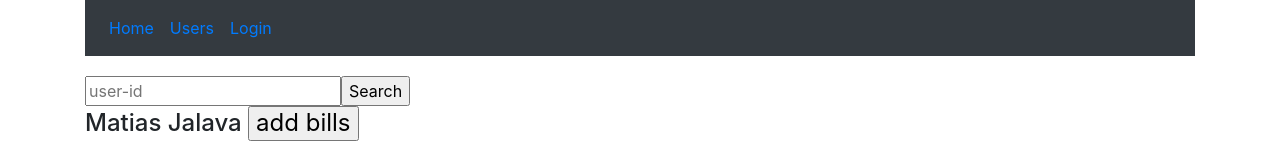
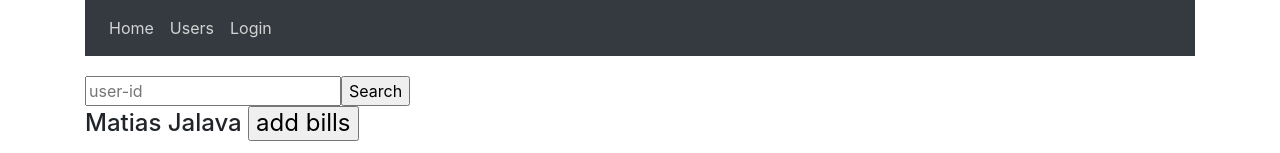
Before and after one commit to matiaselm/react-exercises, a React (Create React App) app: page /billinformation in a window 1280 px wide. Shown: the top 153 px of the page. Built offline with nearby package versions, Linux system fonts and the light colour scheme; data requests are answered from the project's data file.

Commit message:
Bootstrap implemented, next to implement final features

```diff
--- a/src/exercise4_spa/app.js
+++ b/src/exercise4_spa/app.js
@@ -11,7 +11,7 @@ import Container from 'react-bootstrap/Container';
 
 const App = () => {
     return (
-        <Container className="App">
+        <Container className="App" >
             <UserProvider>
                 <RouterMenu></RouterMenu>
             </UserProvider>
--- a/src/exercise4_spa/components/RouterMenu.js
+++ b/src/exercise4_spa/components/RouterMenu.js
@@ -8,6 +8,7 @@ import Login from './Login';
 import Nav from 'react-bootstrap/Nav';
 import Navbar from 'react-bootstrap/Navbar';
 import Button from 'react-bootstrap/Button';
+import { LinkContainer } from 'react-router-bootstrap';
 
 const RouterMenu = (props) => {
 
@@ -26,15 +27,15 @@ const RouterMenu = (props) => {
     return <Router>
         <main>
             <Navbar bg="dark" expand="lg" variant="dark" style={{ marginBottom: '2ch' }}>
-                <Nav>
-                    <Nav.Link><Link to='/'>Home</Link></Nav.Link>
-                    <Nav.Link><Link to='/usertable'>Users</Link></Nav.Link>
-                    {!user.name && <Nav.Link><Link to='/login'>Login</Link></Nav.Link>}
-                    {user.isLoggedIn && <Nav.Link><Link to='/billinformation'>Bills</Link></Nav.Link>}
+                <Nav bg="dark">
+                    <Nav.Link><Link style={{ color: 'lightgrey' }} to='/'>Home</Link></Nav.Link>
+                    <Nav.Link><Link style={{ color: 'lightgrey' }} to='/usertable'>Users</Link></Nav.Link>
+                    {!user.name && <Nav.Link><Link style={{ color: 'lightgrey' }} to='/login'>Login</Link></Nav.Link>}
+                    {user.isLoggedIn && <Nav.Link><Link style={{ color: 'lightgrey' }} to='/billinformation'>Bills</Link></Nav.Link>}
                 </Nav>
                 <Navbar.Collapse className="justify-content-end">
-                    <Navbar.Text>
-                        {user.isLoggedIn && <>Signed in as: {user.uid} <Button onClick={logout}>Logout</Button></>}
+                    <Navbar.Text style={{ color: 'lightgrey' }}>
+                        {user.isLoggedIn && <>Signed in as: {user.uid} <Button onClick={logout} variant="danger" size="sm" >Logout</Button></>}
                     </Navbar.Text>
                 </Navbar.Collapse>
             </Navbar>
```
